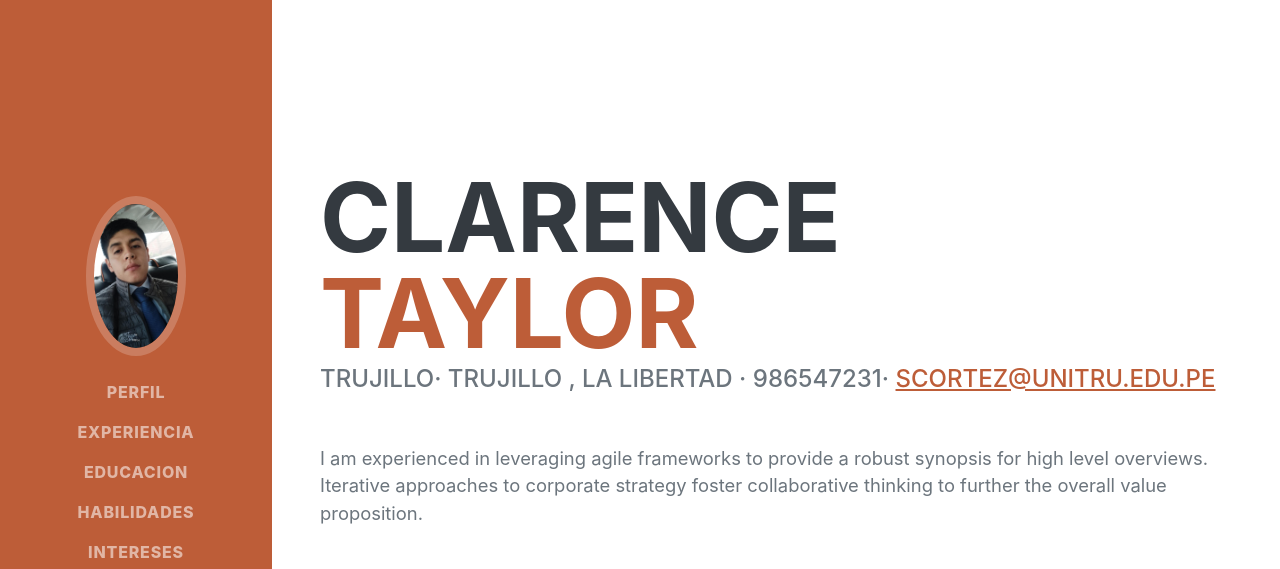
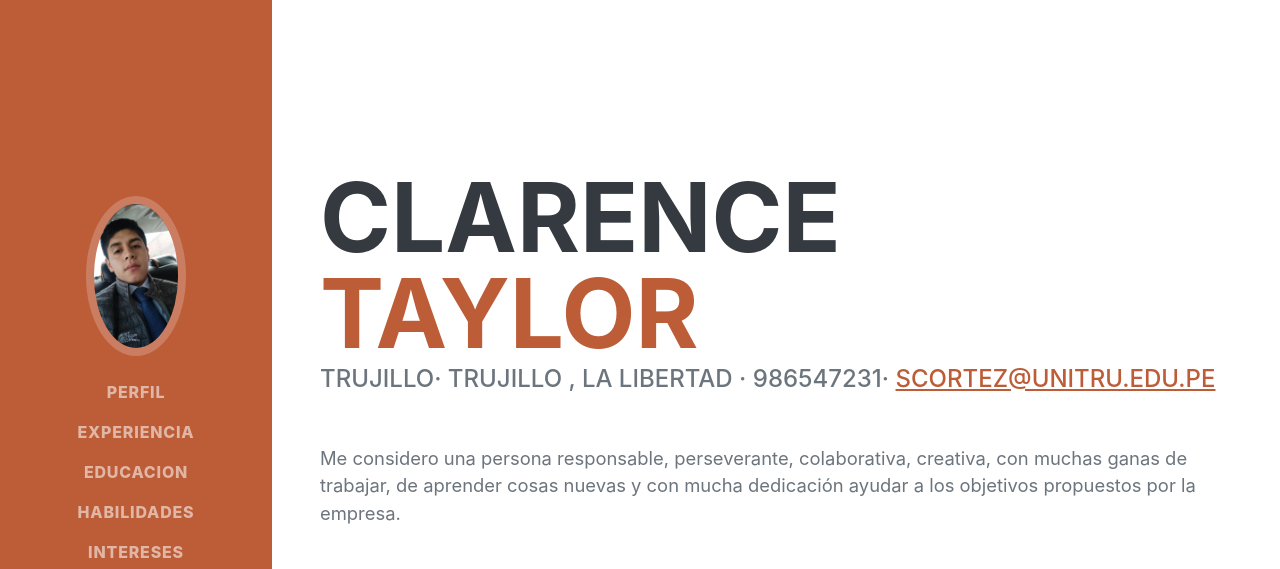
Before and after one commit to AulaCCSS/CURRICULUM, a plain HTML site: page index.html in a window 1280 px wide. Shown: the top 569 px of the page. Drawn offline with nearby package versions, Linux system fonts and the light colour scheme; a web font is replaced by a local one.

Commit message:
Update index.html

```diff
--- a/index.html
+++ b/index.html
@@ -47,7 +47,7 @@
                         TRUJILLO·  TRUJILLO , LA LIBERTAD · 986547231·
                         <a href="https://mail.google.com/mail/u/0/#inbox">scortez@unitru.edu.pe</a>
                     </div>
-                    <p class="lead mb-5">I am experienced in leveraging agile frameworks to provide a robust synopsis for high level overviews. Iterative approaches to corporate strategy foster collaborative thinking to further the overall value proposition.</p>
+                    <p class="lead mb-5">Me considero una persona responsable, perseverante, colaborativa, creativa, con muchas ganas de trabajar, de aprender cosas nuevas y con mucha dedicación ayudar a los objetivos propuestos por la empresa.</p>
                     <div class="social-icons">
                         <a class="social-icon" href="#!"><i class="fab fa-linkedin-in"></i></a>
                         <a class="social-icon" href="#!"><i class="fab fa-github"></i></a>
```
